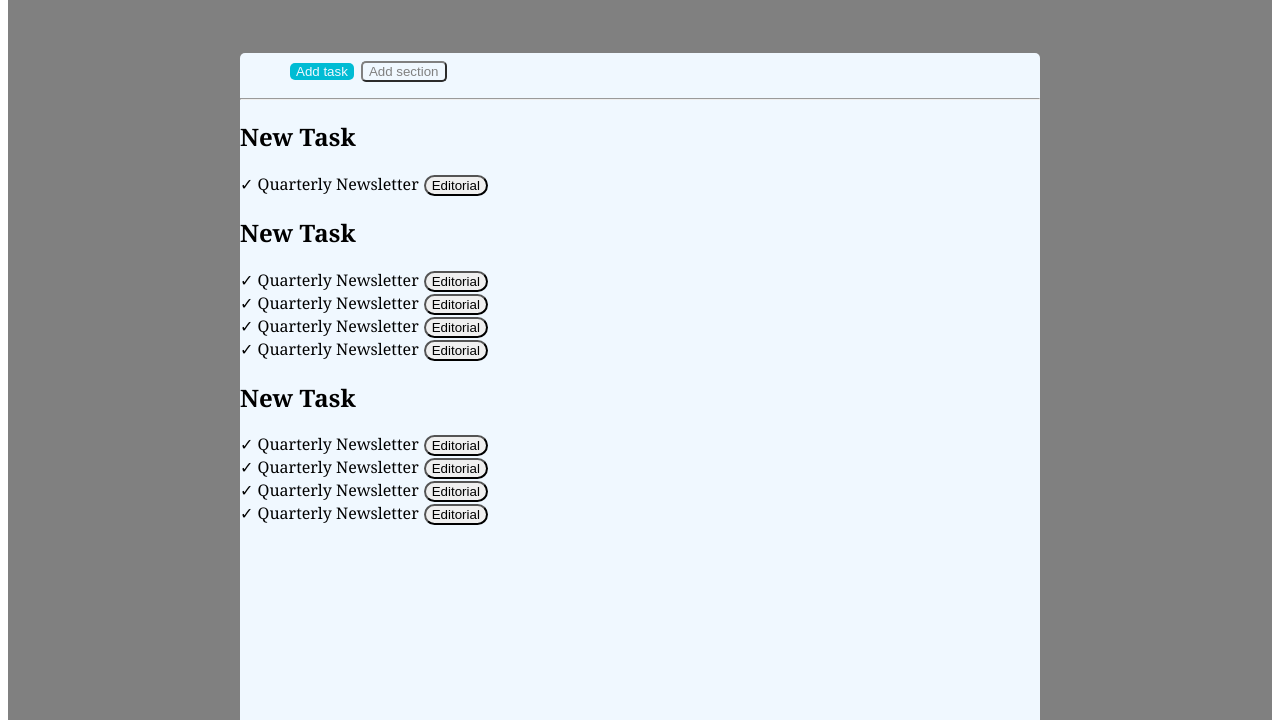
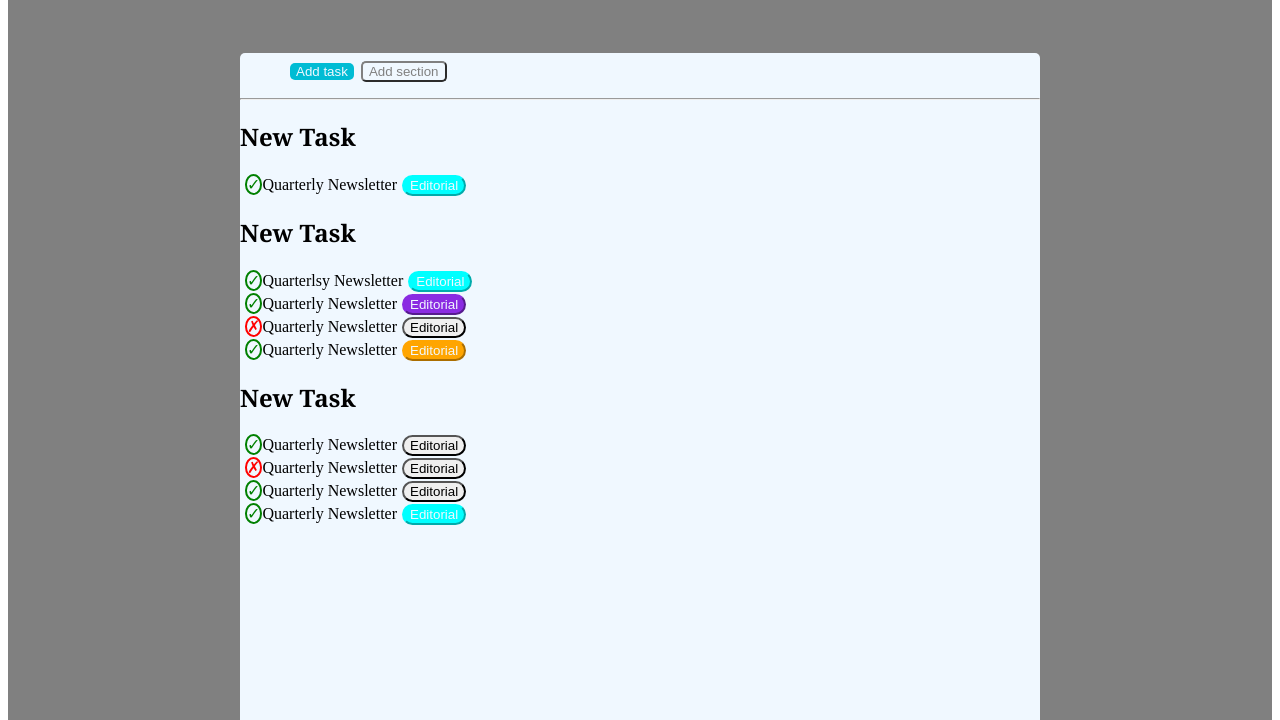
Before and after one commit to Aciar96/html-css-toboolist, a plain HTML site: page index.html in a window 1280 px wide. Shown: the part 80-800 px from the top of the page. Drawn offline with Linux system fonts and the light colour scheme.

Commit message:
adedd color

```diff
--- a/css/style.css
+++ b/css/style.css
@@ -24,6 +24,10 @@ p{
     display: inline;
     margin-right: 5px;
     font-family: Georgia, 'Times New Roman', Times, serif;
+
+}
+span{
+    border: black;
 
 }
 /* main */
@@ -56,5 +60,41 @@ hr{
 /* main  */
 .editorial{
     border-radius: 50px;
+}
+.editorial-aqua{
+    background-color: aqua;
+    border-radius: 50px;
+    color: aliceblue;
+    border-color: aqua;
+}
+.editorial-orange{
+    background-color: orange;
+    border-radius: 50px;
+    border-color: orange;
+    color: aliceblue;
+}
+.editorial-violet{
+    background-color: blueviolet;
+    border-radius: 50px;
+    border-color: blueviolet;
+    color: aliceblue;
+}
+
+
+.check{
+    display: inline;
+    height: 50px;
+    width: 50px;
+    color: green;
+    border-radius: 50%;
+    border: 2px solid  green;
 
 }
+.cross{
+    display: inline;
+    height: 50px;
+    width: 50px;
+    border-radius: 50%;
+    border: 2px solid red;
+    color: red;
+}
--- a/index.html
+++ b/index.html
@@ -5,7 +5,7 @@
     <meta http-equiv="X-UA-Compatible" content="IE=edge">
     <meta name="viewport" content="width=device-width, initial-scale=1.0">
     <link rel="stylesheet" href="css/style.css" type="text/css">
-    <title>toboolist</title>
+    <title>Toboolist</title>
 
 </head>
 <body>
@@ -22,17 +22,18 @@
             <hr>
             <!-- main  -->
             <h2>New Task</h2>
-            <p>&check; Quarterly Newsletter</p><button class="editorial">Editorial</button><br>
+
+            <p><div class="check">&check;</div>Quarterly Newsletter</p><button class="editorial-aqua">Editorial</button><br>
             <h2>New Task</h2>
-            <p> &check; Quarterly Newsletter</p><button class="editorial">Editorial</button><br>
-            <p> &check; Quarterly Newsletter</p><button class="editorial">Editorial</button><br>
-            <p> &check; Quarterly Newsletter</p><button class="editorial">Editorial</button><br>
-            <p> &check; Quarterly Newsletter</p><button class="editorial">Editorial</button><br>
+            <p><div class="check">&check;</div>Quarterlsy Newsletter</p><button class="editorial-aqua">Editorial</button><br>
+            <p><div class="check">&check;</div>Quarterly Newsletter</p><button class="editorial-violet">Editorial</button><br>
+            <p><div class="cross">&cross;</div>Quarterly Newsletter</p><button class="editorial">Editorial</button><br>
+            <p><div class="check">&check;</div>Quarterly Newsletter</p><button class="editorial-orange">Editorial</button><br>
             <h2>New Task</h2>
-            <p>&check; Quarterly Newsletter</p><button class="editorial">Editorial</button><br>
-            <p>&check; Quarterly Newsletter</p><button class="editorial">Editorial</button><br>
-            <p>&check; Quarterly Newsletter</p><button class="editorial">Editorial</button><br>
-            <p>&check; Quarterly Newsletter</p><button class="editorial">Editorial</button><br>
+            <p><div class="check">&check;</div>Quarterly Newsletter</p><button class="editorial">Editorial</button><br>
+            <p><div class="cross">&cross;</div>Quarterly Newsletter</p><button class="editorial">Editorial</button><br>
+            <p><div class="check">&check;</div>Quarterly Newsletter</p><button class="editorial">Editorial</button><br>
+            <p><div class="check">&check;</div>Quarterly Newsletter</p><button class="editorial-aqua">Editorial</button><br>
         </div>
 
     </main>
```
